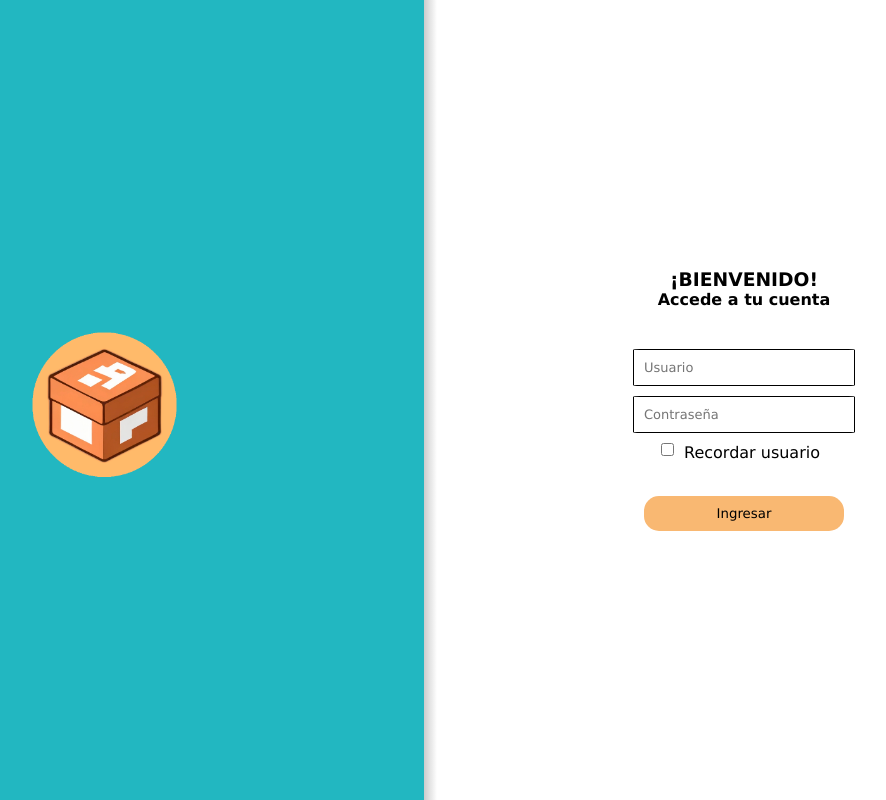
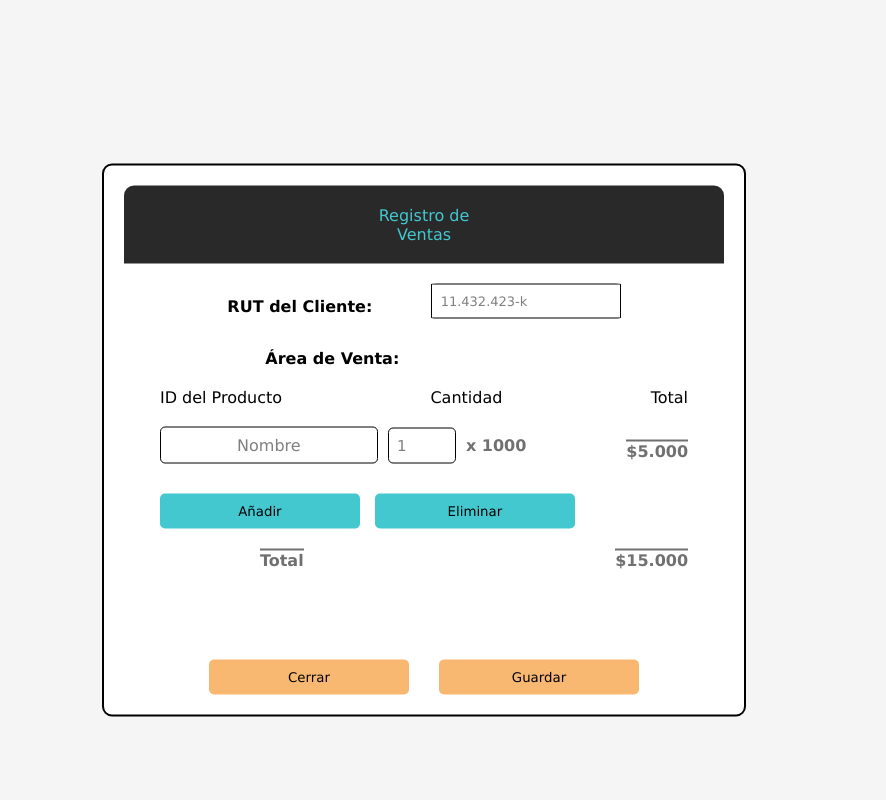
Before and after one commit to gabrieloyarzo/react-gestion-inv, a React (Create React App) app: page / in a window 1280 px wide. Shown: the whole page, without its empty margins (216-1102 px from the left). Built offline with nearby package versions, Linux system fonts and the light colour scheme.

Commit message:
Salesform falta ordenarlo

```diff
--- a/src/App.jsx
+++ b/src/App.jsx
@@ -3,13 +3,16 @@ import Sidebar from "./components/SideBar";
 import Productos from "./pages/Productos";
 import Login from "./components/Login";
 import OrderForm from "./components/OrderForm";
+import Salesform from "./components/Salesform";
 
 const App = () => {
   return (
     <>
-      {/*<Productos />*/}
+      {/*<Productos/>*/}
       {/*<Sidebar />*/}
-      <Login/>
+      {/*<Login/>*/}
+      <Salesform/>
+      {/*<OrderForm/>*/}
     </>
   );
 };
--- /dev/null
+++ b/src/components/Salesform.css
@@ -0,0 +1,135 @@
+#ventana_flotante {
+    position: fixed;
+    top: 50%;
+    left: 50%;
+    transform: translate(-50%, -50%);
+    width: 600px;
+    max-height: 80vh;
+    overflow-y: auto;
+    background-color: #ffffff;
+    border: 2px solid #000;
+    border-radius: 10px;
+    padding: 20px;
+  }
+
+  body {
+    font-family: 'Nunito', sans-serif;
+  }
+
+  .titulo {
+    background-color: #292929;
+    color: #43C8D0;
+    padding: 20px 250px;
+    margin: 1;
+    text-align: center;
+    border-radius: 10px 10px 0 0;
+  }
+
+  .contenido {
+    padding: 20px 0;
+  }
+
+  .fila {
+    display: flex;
+    justify-content: space-between;
+    align-items: center;
+    margin-bottom: 20px;
+  }
+
+  .centrado {
+    justify-content: center;
+  }
+
+  .etiqueta {
+    flex: 0.6;
+    margin-right: 1px;
+    font-weight: bold;
+  }
+
+  input {
+    flex: 0;
+    padding: 9px;
+    border: 1.5px solid #000000;
+    color: #00000080;
+    border-radius: 3%;
+    font-size: 13px;
+  }
+
+  .input_producto {
+    text-align: center;
+    flex: 0.5;
+    padding: 8px;
+    border: 1px solid #000000;
+    border-radius: 5px;
+    font-size: 16px;
+  }
+
+  .input_cantidad {
+    margin-left: 10px;
+    width: 50px;
+    padding: 8px;
+    border: 1px solid #000000;
+    border-radius: 5px;
+    font-size: 15px;
+  }
+
+  .unidad {
+    margin-left: 10px;
+    color: #0000008f;
+    font-weight: bold;
+  }
+
+  .total {
+    flex: 0;
+    text-align: center;
+    margin-left: 100px;
+    color: #0000008f;
+    font-weight: bold;
+    border-top: 2px solid #0000008f
+  }
+
+  .boton-anadir {
+    background-color: #43C8D0;
+    color: #000;
+    padding: 10px 10px;
+    border: none;
+    border-radius: 5px;
+    cursor: pointer;
+    margin-top: 0px;
+    margin-left: 0px;
+  }
+  .boton-Eliminar{
+    background-color: #43C8D0;
+    color: #000;
+    padding: 10px 10px;
+    border: none;
+    border-radius: 5px;
+    cursor: pointer;
+    margin-top: 0px;
+    margin-left: 15px;
+  }
+
+  .guardar-btn{
+    background-color: #F9B872;
+    color: #000;
+    padding: 10px 30px;
+    border: none;
+    border-radius: 5px;
+    cursor: pointer;
+    margin-top: 30px;
+    margin-left: 30px;
+  }
+
+  .cerrar-btn {
+    background-color: #F9B872;
+    color: #000000;
+    padding: 10px 40px;
+    border: none;
+    border-radius: 5px;
+    cursor: pointer;
+  }
+
+  .opciones {
+    text-align: center;
+    margin-top: 20px;
+  }
--- /dev/null
+++ b/src/components/Salesform.jsx
@@ -0,0 +1,91 @@
+import React, { useState } from "react";
+import "./Salesform.css";
+
+const FormSales = ({
+  createTuple,
+  updateTuple,
+  mode,
+  closeForm,
+  initialData,
+  fetchData,
+}) => {
+  const [formData, setFormData] = useState(
+    initialData || {
+      rut_cliente: "",
+      id_producto: "",
+      categoria: "",
+      cantidad: "",
+      precio_precio: "",
+    }
+  );
+
+  const handleChange = (event) => {
+    const { name, value } = event.target;
+    setFormData({
+      ...formData,
+      [name]: value,
+    });
+  };
+
+  const handleSubmit = async (event) => {
+    event.preventDefault();
+
+    if (mode === "modify") {
+      updateTuple(initialData.id, formData);
+    } else {
+      createTuple(formData);
+    }
+
+    closeForm();
+  };
+
+  return (
+    <form style={{ zIndex: 1 }} id="ventana_flotante" onSubmit={handleSubmit}>
+      <div className="titulo">
+        {mode === "modificar" ? "Modificar Ventas" : "Registro de Ventas"}
+      </div>
+      <div className="contenido">
+        <div className="fila centrado">
+          <div className="etiqueta">RUT del Cliente:</div>
+          <input type="text" className="input" value="11.432.423-k" />
+        </div>
+        <div className="fila centrado">
+          <div className="etiqueta">Área de Venta:</div>
+        </div>
+        <div className="fila">
+          <div className="titulo_producto">ID del Producto</div>
+          <div className="titulo_cantidad">Cantidad</div>
+          <div className="titulo_total">Total</div>
+        </div>
+        <div className="fila">
+          <input type="text" className="input_producto" value="Nombre" />
+          <div className="cantidad">
+            <input type="number" className="input_cantidad" value="1" />
+            <span className="unidad">x 1000</span>
+          </div>
+          <div className="total">$5.000</div>
+        </div>
+        <div className="fila">
+          <div className="botones">
+            <button className="boton-anadir">Añadir</button>
+            <button className="boton-Eliminar">Eliminar</button>
+          </div>
+        </div>
+        <div className="fila">
+          <div className="total">Total</div>
+          <div className="total">$15.000</div>
+        </div>
+      </div>
+      <div className="boton-opciones">
+        <button className="cerrar-btn" onClick={closeForm}>
+          Cerrar
+        </button>
+        <button className="guardar-btn" type="submit">
+          {mode === "modify" ? "Modificar" : "Guardar"}
+        </button>
+      </div>
+    </form>
+  );
+};
+
+export default FormSales;
```
